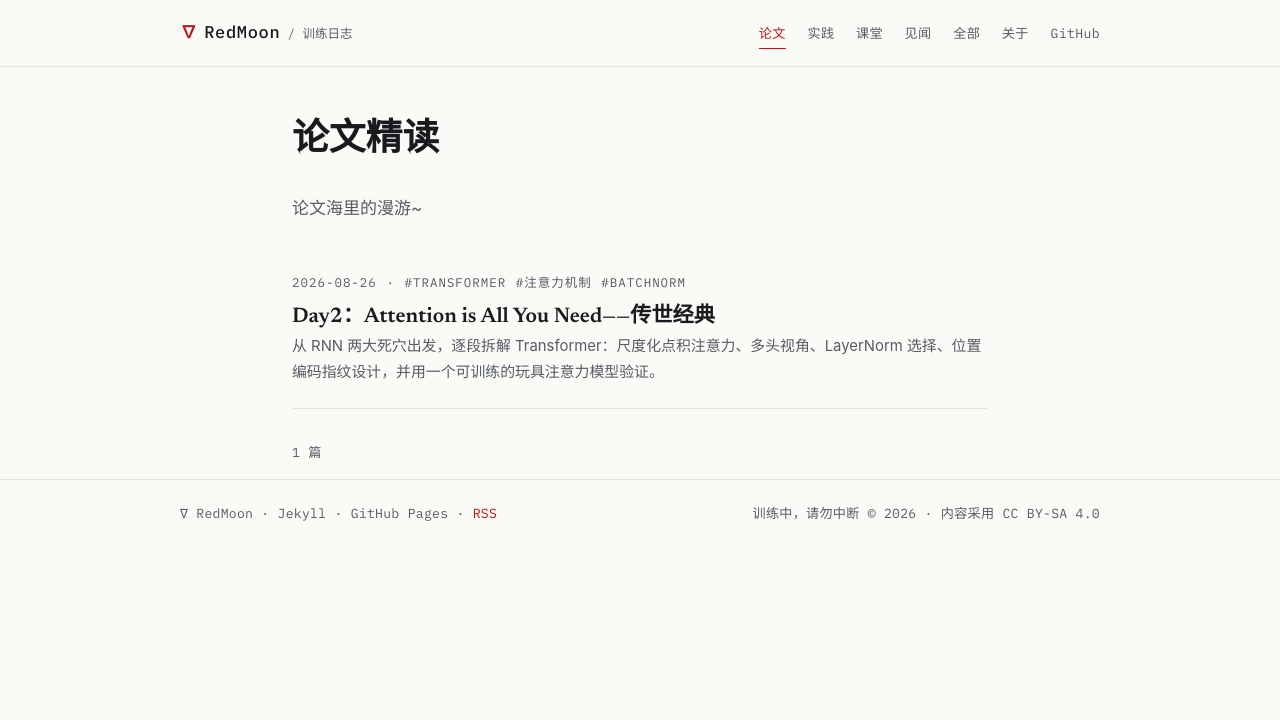
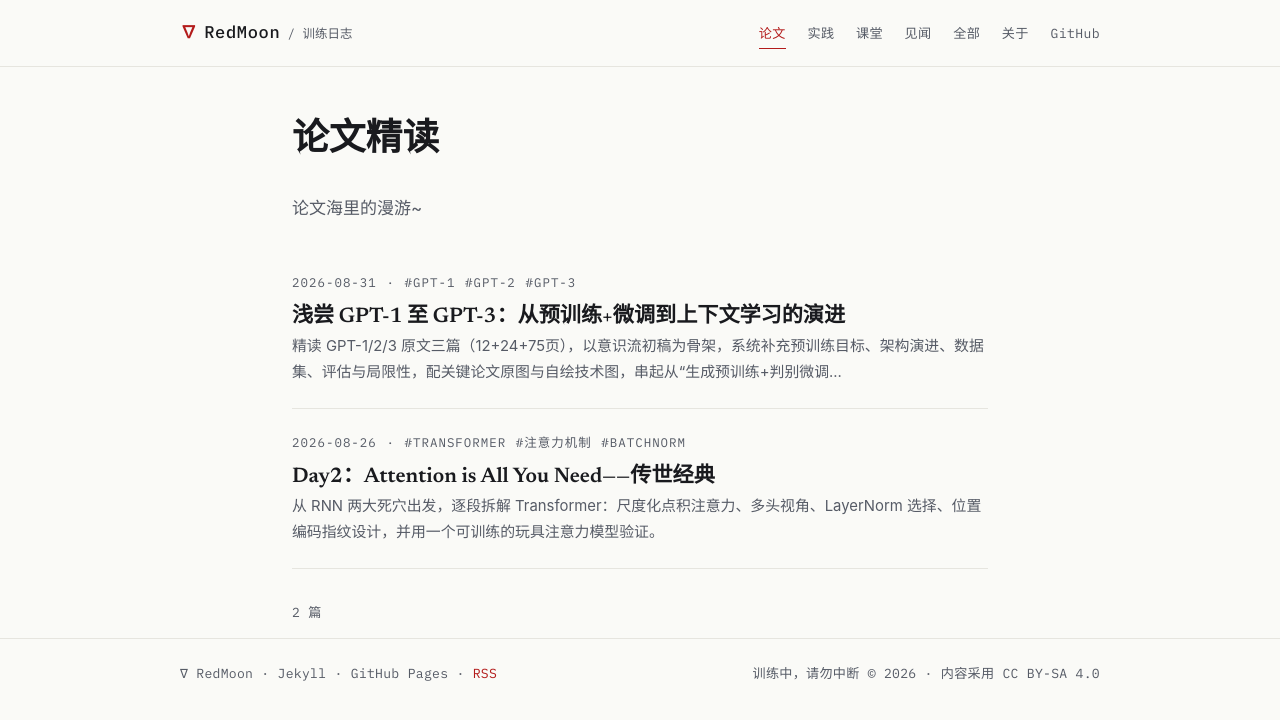
Before and after one commit to Redmoon-2333/Redmoon-2333.github.io, a Jekyll site: the page built from papers.md, in a window 1280 px wide. Shown: the top 720 px of the page. Built offline with Jekyll 4.4.1, drawn with Linux system fonts in a browser that asks for light colours.

Commit message:
fix(blog): Day7 分类改为论文精读并修正日期至 2026-08-31（避免 future 文章不显示）

```diff
--- a/_posts/2026-09-01-gpt1-to-gpt3-evolution.md
+++ b/_posts/2026-08-31-gpt1-to-gpt3-evolution.md
@@ -1,9 +1,8 @@
 ---
 layout: post
 title: 浅尝 GPT-1 至 GPT-3：从预训练+微调到上下文学习的演进
-date: 2026-09-01 08:00:00 +0800
-categories:
-  - 技术实践
+date: 2026-08-31 17:00:00 +0800
+categories: [论文精读]
 tags:
   - GPT-1
   - GPT-2
```
Also changed, not shown: Gemfile.lock (added), 1 other file.
